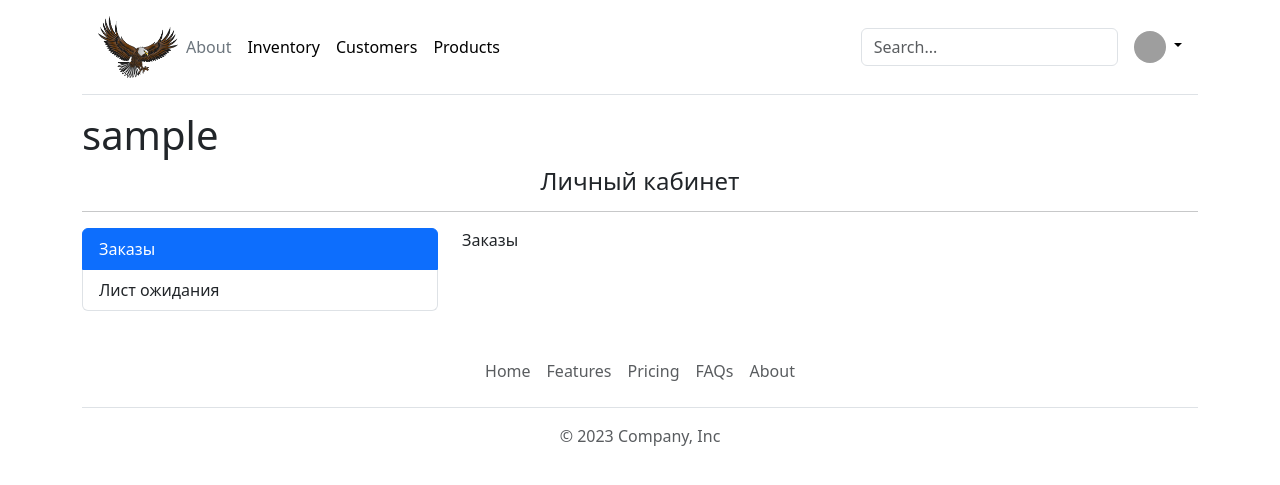
After one commit to Zheny-mc/django-music-shop, a Django app: page /account/ in a window 1280 px wide. The commit adds this page. Shown: the top 485 px of the page. Run offline with Django 4.2, Linux system fonts and the light colour scheme; the visitor is signed in with stand-in values (Sample User, id 1); data comes from the database, SQL or seed files in the repository; data that the repository does not hold is empty; some libraries are stand-ins or nearby versions; grey boxes are pictures that could not be loaded.

Commit message:
Корзина CartMixin. Личный кабинет Account.

```diff
--- /dev/null
+++ b/music_shop/main/mixins.py
@@ -0,0 +1,26 @@
+from django import views
+from .models import Cart, Customer
+
+class CartMixin(views.generic.detail.SingleObjectMixin, views.View):
+
+    def dispatch(self, request, *args, **kwargs):
+        if request.user.is_authenticated:
+            customer = Customer.objects.filter(user=request.user).first()
+            if not customer:
+                customer = Customer.objects.create(
+                    user=request.user
+                )
+            cart = Cart.objects.filter(owner=customer, in_order=False).first()
+            if not cart:
+                cart = Cart.objects.create(owner=customer)
+        else:
+            cart = Cart.objects.filter(for_anonymous_user=True).filter()
+            if not cart:
+                cart = Cart.objects.create(for_anonymous_user=True)
+        self.cart = cart
+        return super().dispatch(request, *args, **kwargs)
+
+    def get_context_data(self, **kwargs):
+        context = super().get_context_data(**kwargs)
+        context['cart'] = self.cart
+        return context
--- a/music_shop/main/models.py
+++ b/music_shop/main/models.py
@@ -170,7 +170,7 @@ class Cart(models.Model):
         CartProduct, blank=True, related_name='related_cart', verbose_name='Продукты для корзины'
     )
     total_products = models.IntegerField(default=0, verbose_name='Общее кол-во товара')
-    final_price = models.DecimalField(max_digits=9, decimal_places=2, verbose_name='Общая цена')
+    final_price = models.DecimalField(max_digits=9, decimal_places=2, verbose_name='Общая цена', null=True, blank=True)
     in_order = models.BooleanField(default=False)
     for_anonymous_user = models.BooleanField(default=False)
 
--- /dev/null
+++ b/music_shop/main/templates/main/accounts.html
@@ -0,0 +1,24 @@
+{% extends 'main/layout.html' %}
+
+{% block title %}account{% endblock %}
+
+{% block content %}
+    <h1>{{ customer }}</h1>
+    <h4 class="text-center">Личный кабинет</h4>
+    <hr/>
+    <div class="row">
+        <div class="col-4">
+            <div class="list-group" id="list-tab" role="tablist">
+                <a class="list-group-item list-group-item-action active" id="list-orders-list" data-bs-toggle="list" href="#list-orders" role="tab" aria-controls="list-orders">Заказы</a>
+                <a class="list-group-item list-group-item-action" id="list-wishlist-list" data-bs-toggle="list" href="#list-wishlist" role="tab" aria-controls="list-wishlist">Лист ожидания</a>
+            </div>
+        </div>
+        <div class="col-8">
+            <div class="tab-content" id="nav-tabContent">
+                <div class="tab-pane fade show active" id="list-orders" role="tabpanel" aria-labelledby="list-orders-list">Заказы</div>
+                <div class="tab-pane fade" id="list-wishlist" role="tabpanel" aria-labelledby="list-wishlist-list">Лист ожидания</div>
+            </div>
+        </div>
+    </div>
+
+{% endblock %}
--- a/music_shop/main/templates/main/layout.html
+++ b/music_shop/main/templates/main/layout.html
@@ -17,7 +17,7 @@
                 </a>
 
                 <ul class="nav col-12 col-lg-auto me-lg-auto mb-2 justify-content-center mb-md-0">
-                    <li><a href="{% url 'about' %}" class="nav-link px-2 link-secondary">Overview</a></li>
+                    <li><a href="{% url 'about' %}" class="nav-link px-2 link-secondary">About</a></li>
                     <li><a href="#" class="nav-link px-2 link-body-emphasis">Inventory</a></li>
                     <li><a href="#" class="nav-link px-2 link-body-emphasis">Customers</a></li>
                     <li><a href="#" class="nav-link px-2 link-body-emphasis">Products</a></li>
@@ -46,7 +46,7 @@
                     <ul class="dropdown-menu text-small" style="">
                         <li><a class="dropdown-item" href="#">Новый проект</a></li>
                         <li><a class="dropdown-item" href="#">Настройки</a></li>
-                        <li><a class="dropdown-item" href="#">Профиль</a></li>
+                        <li><a class="dropdown-item" href="{% url 'account' %}">Профиль</a></li>
                         <li><hr class="dropdown-divider"></li>
                         <li><a class="dropdown-item" href="{% url 'logout' %}">Выйти</a></li>
                     </ul>
--- a/music_shop/main/urls.py
+++ b/music_shop/main/urls.py
@@ -1,15 +1,14 @@
 from django.contrib.auth.views import LogoutView
 from django.urls import path
-from .views import RegistrationView, LoginView, BaseView, AboutView
-from .views import ArtistDetailView, AlbumDetailView
+from .views import RegistrationView, LoginView, BaseView, AboutView, ArtistDetailView, AlbumDetailView, AccountView
 
 urlpatterns = [
     path('', BaseView.as_view(), name='base'),
-    path('<str:artist_slug>/', ArtistDetailView.as_view(), name='artist_detail'),
-    path('<str:artist_slug>/<str:album_slug>/', AlbumDetailView.as_view(), name='album_detail'),
     path('about/', AboutView.as_view(), name='about'),
     path('login/', LoginView.as_view(), name='login'),
     path('registration/', RegistrationView.as_view(), name='registration'),
     path('logout/', LogoutView.as_view(next_page='/'), name='logout'),
-
+    path('account/', AccountView.as_view(), name='account'),
+    path('<str:artist_slug>/', ArtistDetailView.as_view(), name='artist_detail'),
+    path('<str:artist_slug>/<str:album_slug>/', AlbumDetailView.as_view(), name='album_detail'),
 ]
--- a/music_shop/main/views.py
+++ b/music_shop/main/views.py
@@ -3,6 +3,7 @@ from django import views
 from django.http import HttpResponseRedirect
 from django.contrib.auth import authenticate, login
 
+from .mixins import CartMixin
 from .models import Customer, Artist, Album
 from .forms import LoginForm, RegistrationForm
 
@@ -84,3 +85,13 @@ class RegistrationView(views.View):
             'form': form
         }
         return render(request, 'main/registration.html', context)
+
+class AccountView(CartMixin, views.View):
+
+    def get(self, request, *args, **kwargs):
+        customer = Customer.objects.get(user=request.user)
+        context = {
+            'customer': customer,
+            'cart': self.cart
+        }
+        return render(request, 'main/accounts.html', context)
```
Also changed, not shown: music_shop/main/migrations/0001_initial.py (deleted), music_shop/main/migrations/0002_alter_order_order_date.py (deleted), 1 other file.
